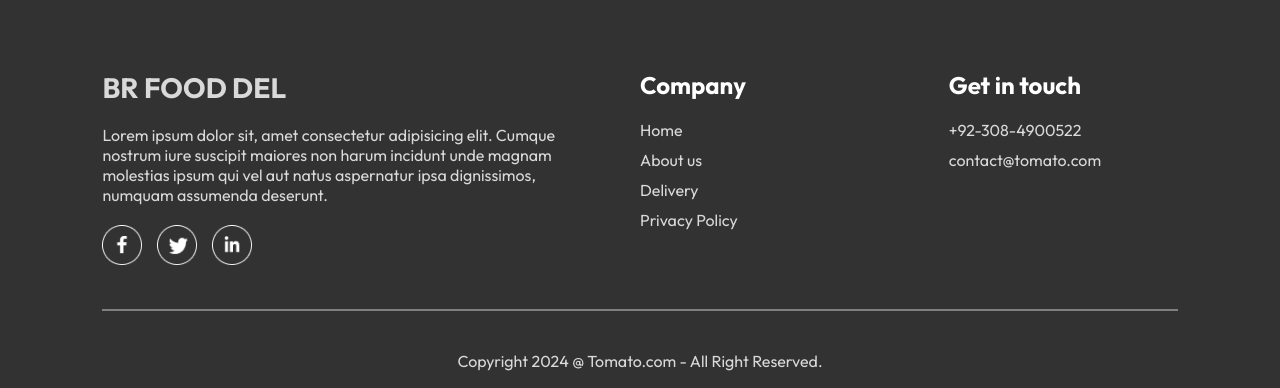
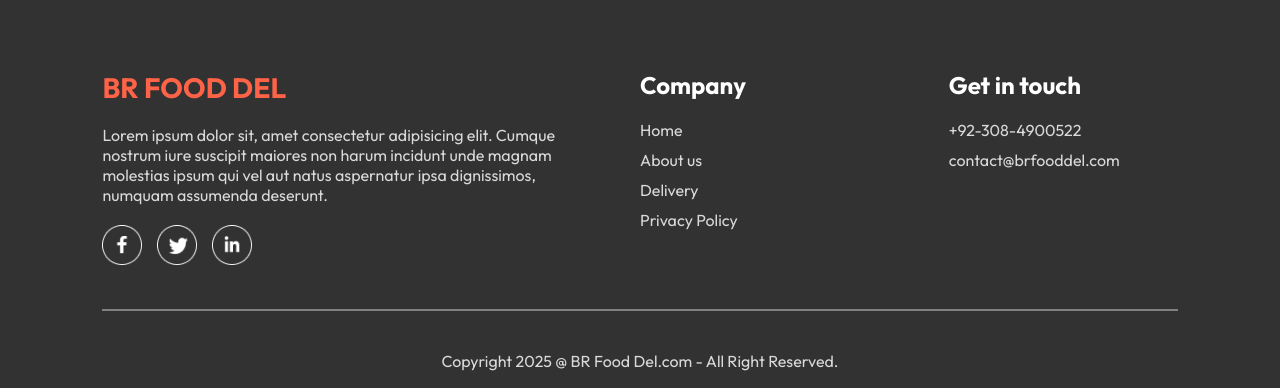
Before and after one commit to 2100031331/online-food-delivery-webileapps-project, a React (Vite) app in the folder frontend/: page /cart in a window 1280 px wide. Shown: the part 626-1014 px from the top of the page. Built offline with nearby package versions, Linux system fonts and the light colour scheme; no server answers.

Commit message:
Updated code

```diff
--- a/frontend/src/admin/components/Navbar/Navbar.css
+++ b/frontend/src/admin/components/Navbar/Navbar.css
@@ -13,3 +13,6 @@
 .login-conditon{
     font-size: 20px;
 }
+.admin-logout-btn{
+    margin-right: 150px;
+}
--- a/frontend/src/admin/components/Navbar/Navbar.jsx
+++ b/frontend/src/admin/components/Navbar/Navbar.jsx
@@ -1,7 +1,6 @@
 import React from "react";
 import { useNavigate } from "react-router-dom";
 import "./Navbar.css";
-import { assets } from "../../assets/assets";
 import { toast } from "react-toastify";
 
 const Navbar = () => {
@@ -15,9 +14,8 @@ const Navbar = () => {
 
   return (
     <div className="navbar">
-      <img className="logo" src={assets.logo} alt="Logo" />
+      <h2 alt="" className="logo">BR FOOD DEL</h2>
       <div className="navbar-right">
-        <img className="profile" src={assets.profile_image} alt="Profile" />
         <button className="admin-logout-btn" onClick={handleLogout}>
           Logout
         </button>
--- a/frontend/src/admin/components/Sidebar/Sidebar.css
+++ b/frontend/src/admin/components/Sidebar/Sidebar.css
@@ -1,6 +1,6 @@
 .sidebar{
     width: 18%;
-    min-height: 91vh;
+    min-height: 90vh;
     border: 1.5px solid #a9a9a9;
     border-top: 0;
     font-size: max(1vw,10px);
--- a/frontend/src/components/ExploreMenu/ExploreMenu.jsx
+++ b/frontend/src/components/ExploreMenu/ExploreMenu.jsx
@@ -14,7 +14,7 @@ const ExploreMenu = ({category,setCategory}) => {
       <div className="explore-menu-list">
         {menu_list.map((item, index) => {
           return (
-            <div onClick={()=>setCategory(prev=>prev===item.menu_image.name?"All":item.menu_name)} key={index} className="explore-menu-list-item">
+            <div onClick={()=>setCategory(prev=>prev===item.menu_name?"All":item.menu_name)} key={index} className="explore-menu-list-item">
               <img className={category===item.menu_name?"active":""} src={item.menu_image} alt="" />
               <p>{item.menu_name}</p>
             </div>
@@ -25,5 +25,4 @@ const ExploreMenu = ({category,setCategory}) => {
     </div>
   );
 };
-
 export default ExploreMenu;
--- a/frontend/src/components/Fooddisplay/FoodDisplay.jsx
+++ b/frontend/src/components/Fooddisplay/FoodDisplay.jsx
@@ -10,6 +10,7 @@ const FoodDisplay = ({ category }) => {
       <h2>Top dishes near you</h2>
       <div className="food-display-list">
         {food_list.map((item, index) => {
+          if (category==="All" || category===item.category) {
             return (
               <FoodItem
                 key={index}
@@ -20,6 +21,7 @@ const FoodDisplay = ({ category }) => {
                 image={item.image}
               />
             );
+          }
         })}
       </div>
     </div>
--- a/frontend/src/components/Footer/Footer.css
+++ b/frontend/src/components/Footer/Footer.css
@@ -61,4 +61,5 @@
 
   .logo {
     font-size: 28px;
+    color: tomato;
   }
--- a/frontend/src/components/Footer/Footer.jsx
+++ b/frontend/src/components/Footer/Footer.jsx
@@ -33,13 +33,13 @@ const Footer = () => {
           <h2>Get in touch</h2>
           <ul>
             <li>+92-308-4900522</li>
-            <li>contact@tomato.com</li>
+            <li>contact@brfooddel.com</li>
           </ul>
         </div>
       </div>
       <hr />
       <p className="footer-copyright">
-        Copyright 2024 @ Tomato.com - All Right Reserved.
+        Copyright 2025 @ BR Food Del.com - All Right Reserved.
       </p>
     </div>
   );
--- a/frontend/src/components/Navbar/Navbar.jsx
+++ b/frontend/src/components/Navbar/Navbar.jsx
@@ -54,10 +54,10 @@ const Navbar = ({ setShowLogin }) => {
 
           <div className={getTotalCartAmount() === 0 ? "" : "dot"}></div>
         </div>
-        <button onClick={() => navigate("/admin-login")} className="admin-login-btn">Admin Login</button>
         {!token ? (
           <>
             <button onClick={() => setShowLogin(true)}>Sign In</button>
+            <button onClick={() => navigate("/admin-login")} className="admin-login-btn">Admin Login</button>
           </>
         ) : (
           <div className="navbar-profile">
--- a/frontend/src/index.css
+++ b/frontend/src/index.css
@@ -5,6 +5,7 @@
   margin: 0;
   box-sizing: border-box;
   font-family: Outfit;
+  scroll-behavior: smooth;
 }
 
 body {
--- a/frontend/src/pages/AdminLogin/AdminLogin.jsx
+++ b/frontend/src/pages/AdminLogin/AdminLogin.jsx
@@ -2,13 +2,14 @@ import React, { useState } from "react";
 import { useNavigate } from "react-router-dom";
 import "./AdminLogin.css";
 import { toast } from "react-toastify";
-import "./Back";
 import Back from "./Back";
 
 const AdminLogin = () => {
   const navigate = useNavigate();
   const [credentials, setCredentials] = useState({ email: "", password: "" });
 
+  const ADMIN_EMAIL = "admin@gmail.com";
+  const ADMIN_PASSWORD = "admin@123";
 
   const handleChange = (e) => {
     setCredentials({ ...credentials, [e.target.name]: e.target.value });
--- a/frontend/src/pages/PlaceOrder/PlaceOrder.jsx
+++ b/frontend/src/pages/PlaceOrder/PlaceOrder.jsx
@@ -68,7 +68,7 @@ const PlaceOrder = () => {
   return (
     <>
       <button className="GoBack" onClick={() => navigate("/cart")}>
-        ⬅️Go Back to Cart Page
+        ⬅️ Back
       </button>
 
       <form onSubmit={placeOrder} className="place-order">
--- a/frontend/src/pages/PlaceOrder/placeorder.css
+++ b/frontend/src/pages/PlaceOrder/placeorder.css
@@ -47,4 +47,16 @@
 .GoBack {
     display: flex;
     margin-left: 10%;
+    background: transparent;
+    font-size: 16px;
+    color: #49557e;
+    border: 1px solid tomato;
+    padding: 10px 30px;
+    border-radius: 50px;
+    cursor: pointer;
+    transition: 0.3s;
+    margin-bottom: 30px;
 }
+.GoBack:hover{
+    background-color: #fff4f2;
+}
```
